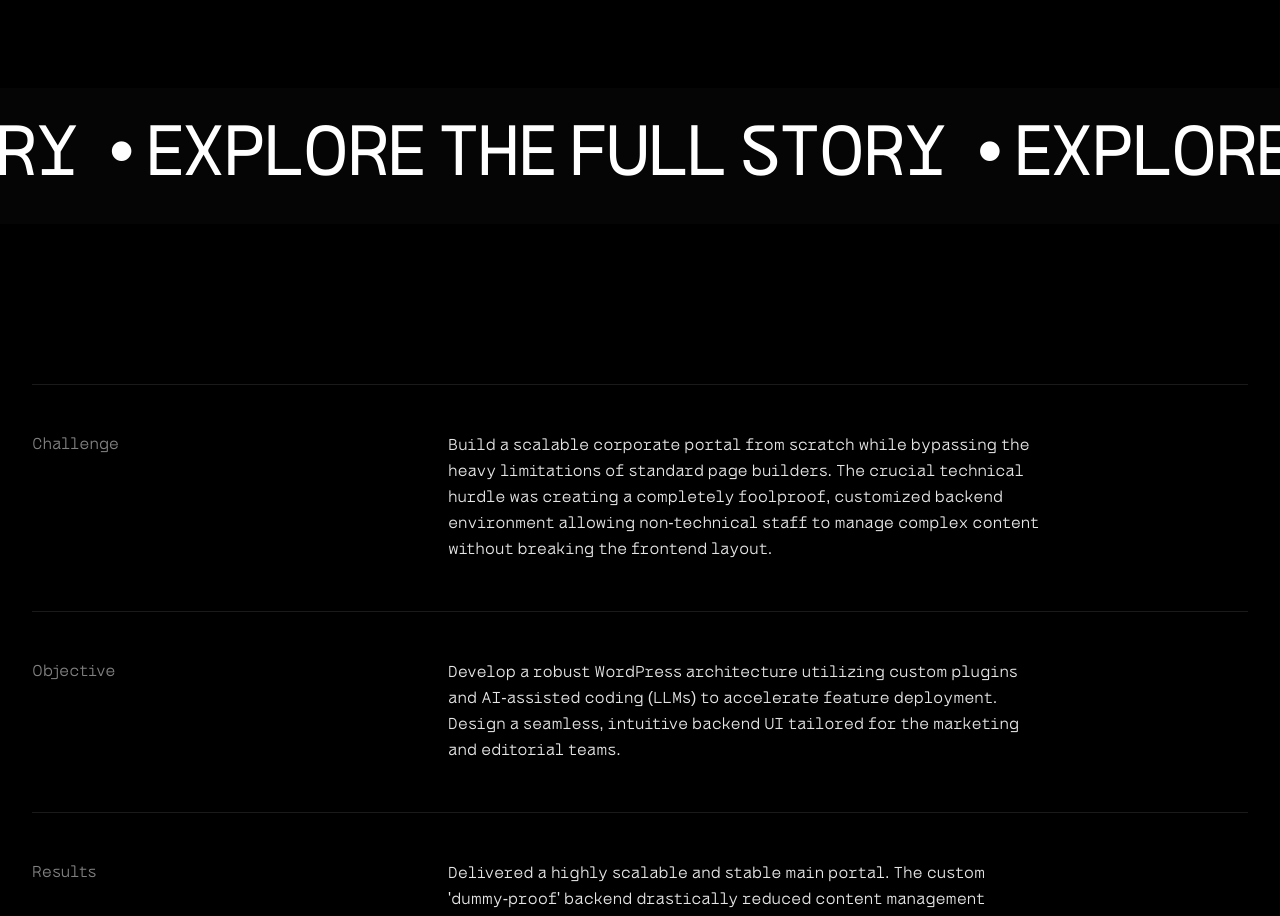
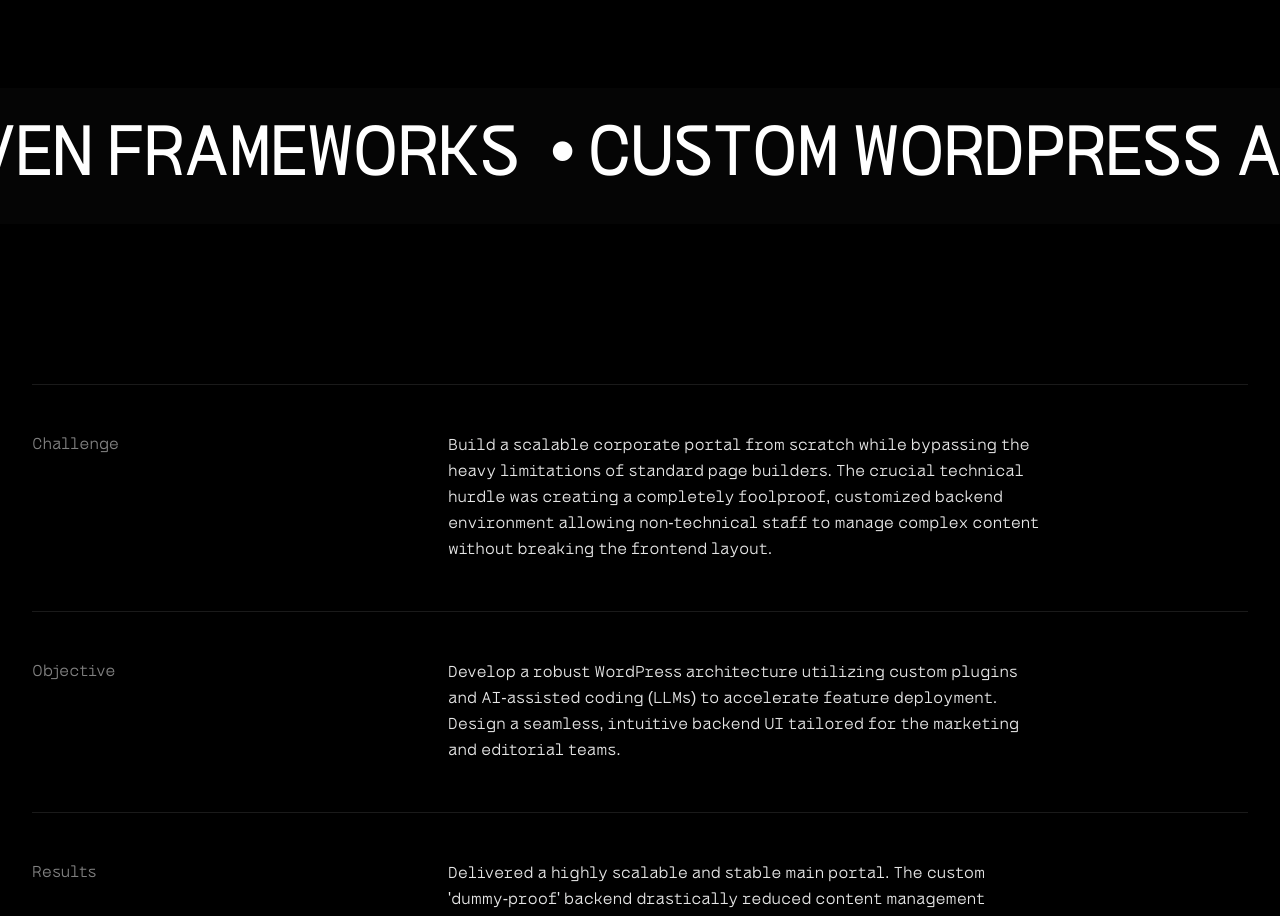
Before and after one commit to san-gabriels/portfolio-bento-2026, a Next.js app: page /portfolio/cnext-hub in a window 1280 px wide. Shown: the part 3380-4296 px from the top of the page. Built offline with nearby package versions, Linux system fonts and the light colour scheme; grey boxes are pictures that could not be loaded; a web font is replaced by a local one.

Commit message:
updatated project's marquees

```diff
--- a/app/portfolio/[slug]/ProjectClient.tsx
+++ b/app/portfolio/[slug]/ProjectClient.tsx
@@ -95,10 +95,10 @@
           animate={{ x: ["0%", "-50%"] }}
           transition={{ repeat: Infinity, ease: "linear", duration: 15 }}
         >
-          <span>• EXPLORE THE FULL STORY</span>
-          <span>• EXPLORE THE FULL STORY</span>
-          <span>• EXPLORE THE FULL STORY</span>
-          <span>• EXPLORE THE FULL STORY</span>
+          <span>{project.marqueeText}</span>
+          <span>{project.marqueeText}</span>
+          <span>{project.marqueeText}</span>
+          <span>{project.marqueeText}</span>
         </motion.div>
       </div>
 
--- a/app/portfolio/[slug]/page.tsx
+++ b/app/portfolio/[slug]/page.tsx
@@ -19,7 +19,8 @@
     year: "2021",
     challenge: "Build a scalable corporate portal from scratch while bypassing the heavy limitations of standard page builders. The crucial technical hurdle was creating a completely foolproof, customized backend environment allowing non-technical staff to manage complex content without breaking the frontend layout.",
     objective: "Develop a robust WordPress architecture utilizing custom plugins and AI-assisted coding (LLMs) to accelerate feature deployment. Design a seamless, intuitive backend UI tailored for the marketing and editorial teams.",
-    results: "Delivered a highly scalable and stable main portal. The custom 'dummy-proof' backend drastically reduced content management errors by the internal team, while AI-driven code refactoring minimized bug resolution times and accelerated the rollout of custom functionalities."
+    results: "Delivered a highly scalable and stable main portal. The custom 'dummy-proof' backend drastically reduced content management errors by the internal team, while AI-driven code refactoring minimized bug resolution times and accelerated the rollout of custom functionalities.",
+    marqueeText: "• CUSTOM WORDPRESS ARCHITECTURE • AI-ASSISTED DEVELOPMENT • DUMMY-PROOF BACKEND • SCALABLE SOLUTIONS • LOGIC-DRIVEN FRAMEWORKS"
   },
   "cnext-system": {
     title: "C.NEXT Digital Ecosystem",
@@ -37,7 +38,8 @@
     year: "2022 - Present",
     challenge: "Replicate the core architecture across multiple subdomains while maintaining peak technical performance. The main goal was to establish a unified, granular tracking system across the entire ecosystem to map user journeys and measure campaign effectiveness precisely.",
     objective: "Deploy new ecosystem nodes optimizing for Core Web Vitals and Technical SEO. Implement an advanced Google Analytics 4 (GA4) and Google Tag Manager setup to track cross-domain conversions and provide actionable data for the marketing department.",
-    results: "Successfully launched the subdomains with top-tier PageSpeed scores. The deep data analysis and reliable conversion tracking directly guided the optimization of corporate email marketing campaigns, achieving outstanding results: a 52% Open Rate and a 3.2% Click-Through Rate (CTR)."
+    results: "Successfully launched the subdomains with top-tier PageSpeed scores. The deep data analysis and reliable conversion tracking directly guided the optimization of corporate email marketing campaigns, achieving outstanding results: a 52% Open Rate and a 3.2% Click-Through Rate (CTR).",
+    marqueeText: "• ADVANCED GA4 TRACKING • CORE WEB VITALS • TECHNICAL SEO • CONVERSION RATE OPTIMIZATION • PERFORMANCE SCALING"
   },
   "streamyard": {
     title: "Technical Direction and Live Streaming Events",
@@ -55,7 +57,8 @@
     year: "2021-present",
     challenge: "Orchestrating 35+ high-profile webinars requiring flawless real-time technical execution without a dedicated broadcast team. The core challenge was managing the entire event lifecycle simultaneously: coordinating VIP guests, synchronizing private live streams with public YouTube VODs, and troubleshooting live technical issues under extreme pressure.",
     objective: "Deliver broadcast-quality live streams by heavily customizing the StreamYard studio to match the corporate brand identity. Seamlessly manage guest onboarding, real-time comment moderation, multimedia presentation flows, and post-webinar engagement through automated follow-up campaigns.",
-    results: "Successfully directed over 35 zero-downtime live events, establishing a highly professional digital and authoritative presence for the Hub. The end-to-end management—from technical setup to post-event lead nurturing—resulted in a flawless VIP guest experience and maximized audience retention across both live and on-demand formats."
+    results: "Successfully directed over 35 zero-downtime live events, establishing a highly professional digital and authoritative presence for the Hub. The end-to-end management—from technical setup to post-event lead nurturing—resulted in a flawless VIP guest experience and maximized audience retention across both live and on-demand formats.",
+    marqueeText: "• REAL-TIME BROADCASTING • VIP STAKEHOLDER MANAGEMENT • ZERO-DOWNTIME OPERATIONS • TECHNICAL DIRECTION • POST-EVENT ANALYTICS"
   },
 };
 
```
